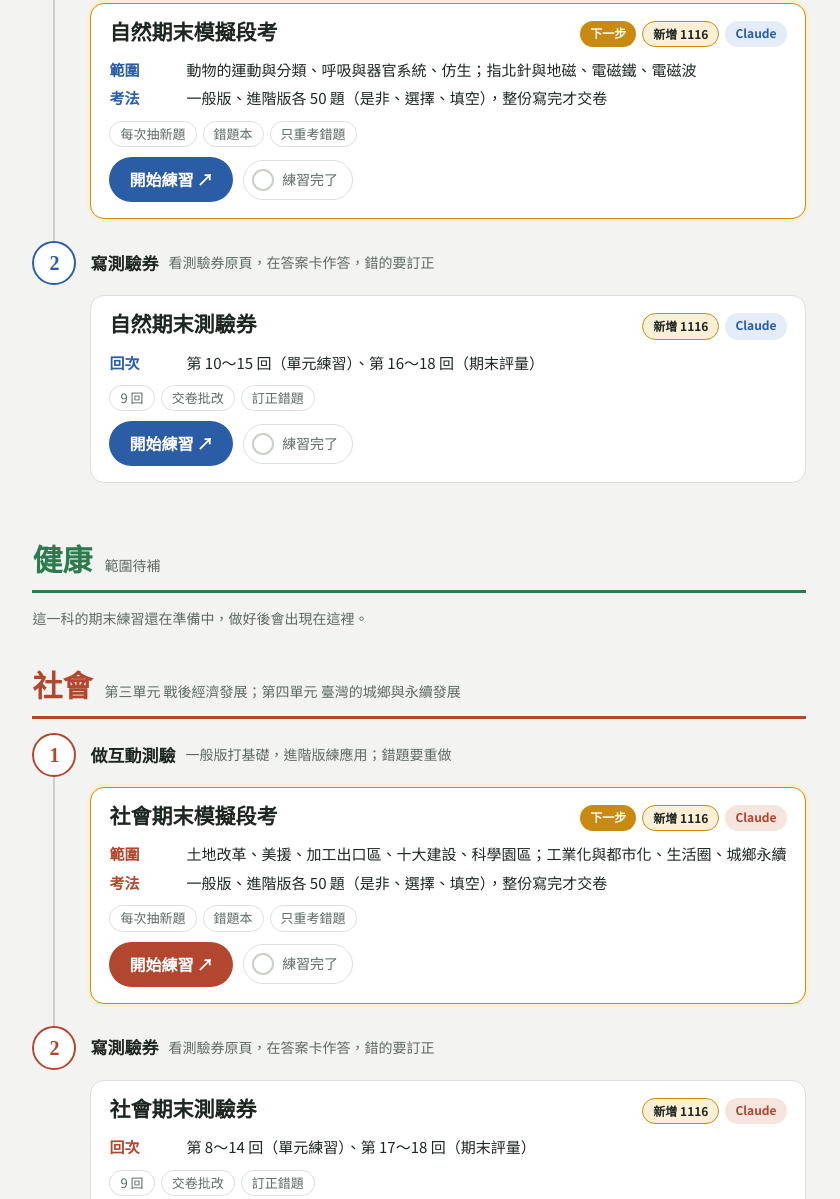
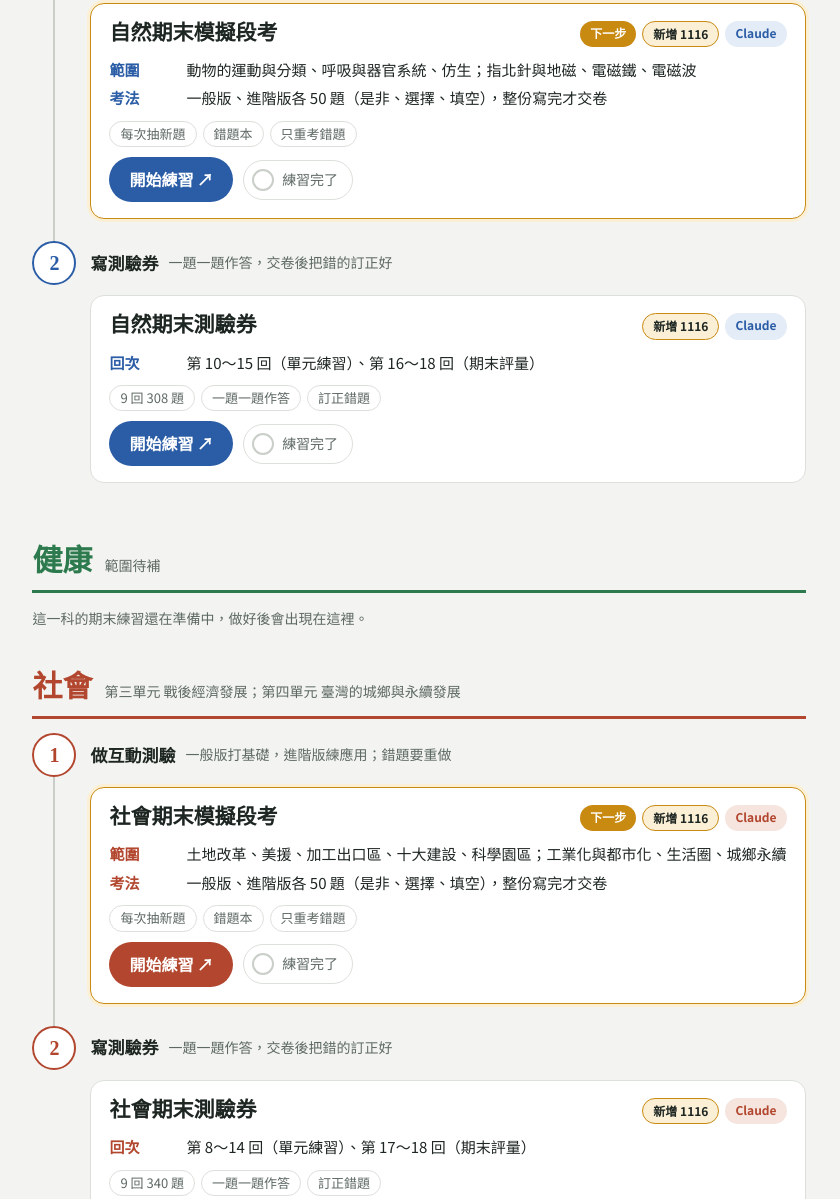
Before and after one commit to chiaoro/study-2026, a plain HTML site: page final.html in a window 1280 px wide. Shown: the part 1652-2851 px from the top of the page, without its empty margins (221-1061 px from the left). Drawn offline with Linux system fonts and the light colour scheme; a web font is replaced by a local one.

Commit message:
期末頁測驗券改為文字版、一題一題作答的說明
Co-Authored-By: Claude Opus 5.5 <noreply@anthropic.com>

```diff
--- a/final.html
+++ b/final.html
@@ -198,15 +198,15 @@ const ITEMS=[
   {id:"sci-exam",stage:"quiz",s:"sci",title:"自然期末模擬段考",url:"https://claude.ai/artifact/5TtfZR8L1EdhA9JVAi8jbs",src:"Claude",
    units:[["範圍","動物的運動與分類、呼吸與器官系統、仿生；指北針與地磁、電磁鐵、電磁波"],["考法","一般版、進階版各 50 題（是非、選擇、填空），整份寫完才交卷"]],
    tags:["每次抽新題","錯題本","只重考錯題"]},
-  {id:"sci-ws",stage:"extra",step:"寫測驗券",tip:"看測驗券原頁，在答案卡作答，錯的要訂正",s:"sci",title:"自然期末測驗券",url:"https://claude.ai/artifact/BY8AT5VWpZroV7kF6JdLed",src:"Claude",
+  {id:"sci-ws",stage:"extra",step:"寫測驗券",tip:"一題一題作答，交卷後把錯的訂正好",s:"sci",title:"自然期末測驗券",url:"https://claude.ai/artifact/BY8AT5VWpZroV7kF6JdLed",src:"Claude",
    units:[["回次","第 10～15 回（單元練習）、第 16～18 回（期末評量）"]],
-   tags:["9 回","交卷批改","訂正錯題"]},
+   tags:["9 回 308 題","一題一題作答","訂正錯題"]},
   {id:"soc-exam",stage:"quiz",s:"soc",title:"社會期末模擬段考",url:"https://claude.ai/artifact/Q2TFPDYpUaZM4Whhwx2FyQ",src:"Claude",
    units:[["範圍","土地改革、美援、加工出口區、十大建設、科學園區；工業化與都市化、生活圈、城鄉永續"],["考法","一般版、進階版各 50 題（是非、選擇、填空），整份寫完才交卷"]],
    tags:["每次抽新題","錯題本","只重考錯題"]},
-  {id:"soc-ws",stage:"extra",step:"寫測驗券",tip:"看測驗券原頁，在答案卡作答，錯的要訂正",s:"soc",title:"社會期末測驗券",url:"https://claude.ai/artifact/2PXWYLBM4p8xGh9MXBE7K5",src:"Claude",
+  {id:"soc-ws",stage:"extra",step:"寫測驗券",tip:"一題一題作答，交卷後把錯的訂正好",s:"soc",title:"社會期末測驗券",url:"https://claude.ai/artifact/2PXWYLBM4p8xGh9MXBE7K5",src:"Claude",
    units:[["回次","第 8～14 回（單元練習）、第 17～18 回（期末評量）"]],
-   tags:["9 回","交卷批改","訂正錯題"]}];
+   tags:["9 回 340 題","一題一題作答","訂正錯題"]}];
 
 // 打勾紀錄存在這臺平板的瀏覽器裡（同一個瀏覽器、同一個網址打開就會一直在）
 const KEY="final-done-r1";
```
